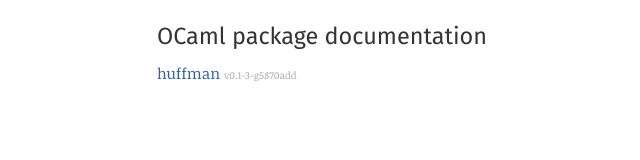
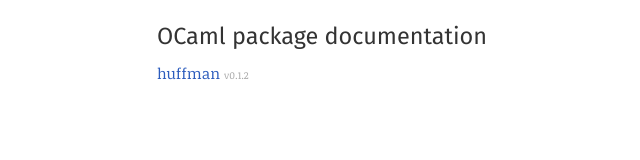
Before and after one commit to acorrenson/huffman, a plain HTML site: page index.html in a window 1280 px wide. Shown: the full height of the page, 130-770 px from the left. Drawn offline with Linux system fonts and the light colour scheme.

Commit message:
Update huffman doc to 0.1.2.

```diff
--- a/index.html
+++ b/index.html
@@ -11,7 +11,7 @@
       <div class="by-name">
       <h2>OCaml package documentation</h2>
       <ol>
-      <li><a href="huffman/index.html">huffman</a> <span class="version">v0.1-3-g5870add</span></li>
+      <li><a href="huffman/index.html">huffman</a> <span class="version">v0.1.2</span></li>
       </ol>
       </div>
     </main>
```
